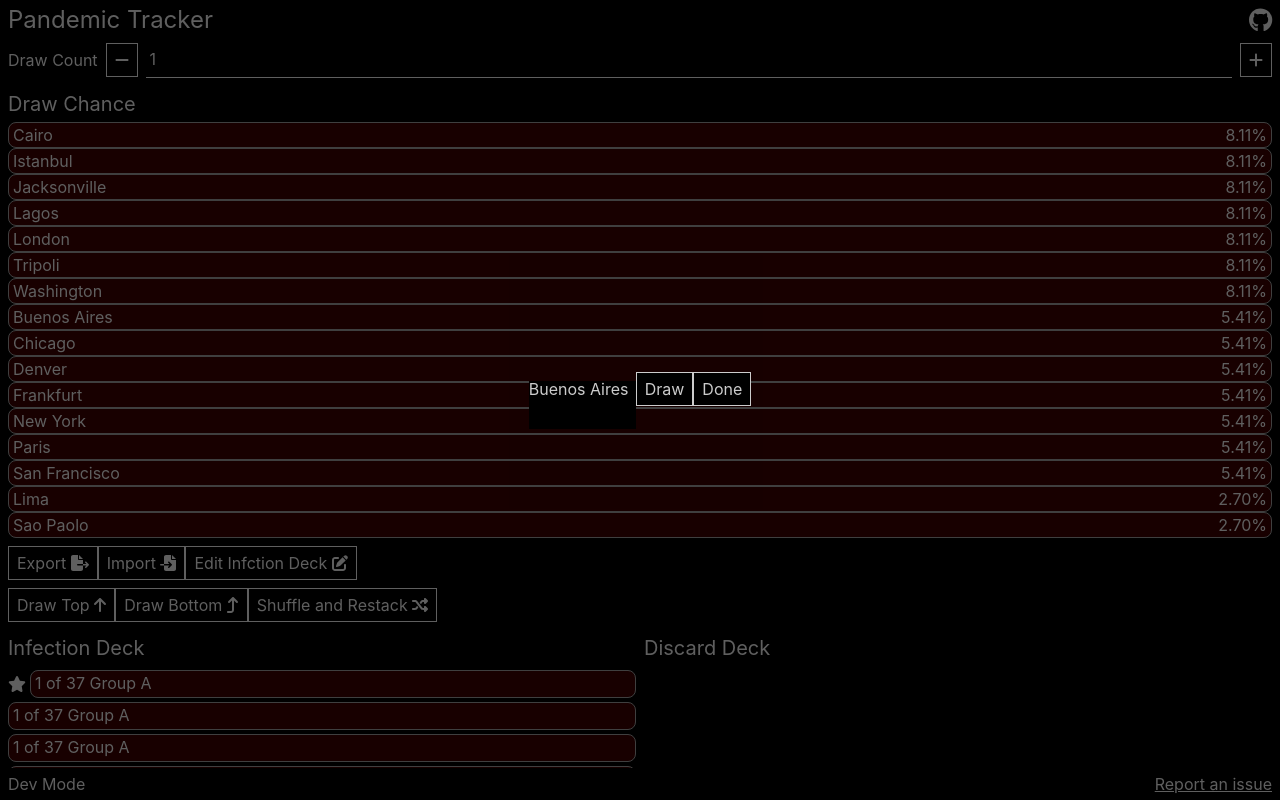
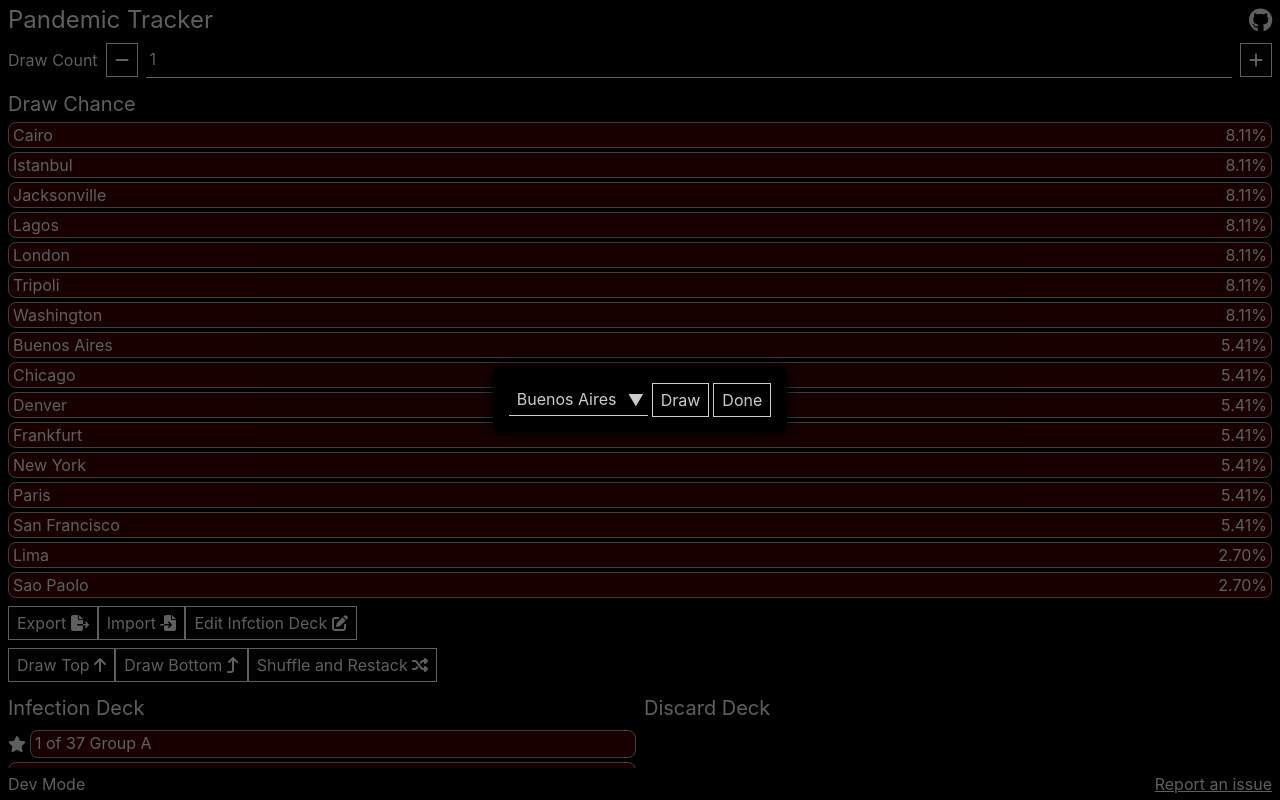
Before and after one commit to OldStarchy/pandemic_tracker, a React (Create React App) app: page / in a window 1280 px wide. Both pictures are taken after a click on the button "Draw Bottom". Built offline with nearby package versions, Linux system fonts and the light colour scheme.

Commit message:
fix: form and popup style fixes

```diff
--- a/src/App.tsx
+++ b/src/App.tsx
@@ -10,7 +10,7 @@ import {
 	faShuffle,
 	faStar,
 } from '@fortawesome/free-solid-svg-icons';
-import { FontAwesomeIcon } from '@fortawesome/react-fontawesome';
+import {FontAwesomeIcon} from '@fortawesome/react-fontawesome';
 import {
 	Dispatch,
 	SetStateAction,
@@ -20,17 +20,18 @@ import {
 	useState,
 } from 'react';
 import './App.css';
-import { CardBase } from './components/CardBase';
-import { DeckView } from './components/DeckView';
-import { Popup } from './components/Popup';
-import { Button } from './components/common/Button';
-import { Input } from './components/common/Input';
-import { H2 } from './components/common/Typography';
-import { cities } from './data/cities';
-import { Assortment, IAssortment } from './lib/Assortment';
-import { Card } from './lib/Card';
-import { Deck, IPossibleCard, IReadonlyPossibleCard } from './lib/Deck';
-import { useMutable } from './lib/Mutable';
+import {CardBase} from './components/CardBase';
+import {DeckView} from './components/DeckView';
+import {Popup} from './components/Popup';
+import {Button} from './components/common/Button';
+import {Input} from './components/common/Input';
+import {Select} from './components/common/Select';
+import {H2} from './components/common/Typography';
+import {cities} from './data/cities';
+import {Assortment, IAssortment} from './lib/Assortment';
+import {Card} from './lib/Card';
+import {Deck, IPossibleCard, IReadonlyPossibleCard} from './lib/Deck';
+import {useMutable} from './lib/Mutable';
 
 const cityCards = Object.keys(cities).map((city) => Card.get({ name: city }));
 const shuffledCityCards = new Assortment(
@@ -185,7 +186,13 @@ function App() {
 			</section>
 			<section>
 				<H2>Draw Chance</H2>
-				<ol>
+				<ol
+					style={{
+						display: 'flex',
+						flexDirection: 'column',
+						gap: '0.25rem',
+					}}
+				>
 					{cardDrawProbabilities.map(
 						({ card, probability }, index) => {
 							const color = [...colors.entries()]
@@ -397,23 +404,32 @@ function App() {
 						infectionDeck.name = json.name;
 						setEditDeckFormVisible(false);
 					}}
+					style={{
+						flexDirection: 'column',
+					}}
 				>
 					<textarea
 						value={editDeckData}
-						style={{ width: '90vw', height: '80vh' }}
+						style={{
+							width: '90vw',
+							height: '80vh',
+							background: '#222',
+						}}
 						onChange={(e) => {
 							setEditDeckData(e.target.value);
 						}}
 					></textarea>
-					<button type="submit">Save</button>
-					<button
+					<div>
+						<Button type="submit">Save</Button>
+						<Button
 							type="button"
 							onClick={() => {
 								setEditDeckFormVisible(false);
 							}}
 						>
 							Cancel
-					</button>
+						</Button>
+					</div>
 				</form>
 			</Popup>
 			<Popup visible={topDrawFormVisible}>
@@ -497,7 +513,7 @@ function SelectCardForm({
 				onSelectCard(card);
 			}}
 		>
-			<select
+			<Select
 				value={cardName}
 				onChange={(e) => {
 					setCardName(e.target.value);
@@ -508,7 +524,7 @@ function SelectCardForm({
 						{card.name}
 					</option>
 				))}
-			</select>
+			</Select>
 			<Button type="submit">Draw</Button>
 			<Button type="button" onClick={onCancel}>
 				Done
--- a/src/components/Popup.tsx
+++ b/src/components/Popup.tsx
@@ -20,7 +20,16 @@ export function Popup({
 				alignItems: 'center',
 			}}
 		>
-			{children}
+			<div
+				style={{
+					background: 'black',
+					padding: '1rem',
+					borderRadius: '0.5rem',
+					boxShadow: '0 0 1rem black',
+				}}
+			>
+				{children}
+			</div>
 		</div>
 	);
 }
--- a/src/components/common/Button.tsx
+++ b/src/components/common/Button.tsx
@@ -8,6 +8,7 @@ const StyledButton = styled.button`
 	align-items: center;
 	border: 1px solid currentColor;
 	line-height: 1;
+	background-color: black;
 
 	&:disabled {
 		color: gray;
--- a/src/components/common/Input.tsx
+++ b/src/components/common/Input.tsx
@@ -14,9 +14,6 @@ const StyledInput = styled.input`
 	}
 `;
 
-export function Input({
-	children,
-	...props
-}: React.JSX.IntrinsicElements['input']) {
+export function Input(props: React.JSX.IntrinsicElements['input']) {
 	return <StyledInput {...props} />;
 }
--- /dev/null
+++ b/src/components/common/Select.tsx
@@ -0,0 +1,39 @@
+import React from 'react';
+import styled from 'styled-components';
+
+const StyledSelect = styled.select`
+	display: inline-block;
+	padding: 0.5rem 1.5rem 0.5rem 0.5rem;
+	justify-content: center;
+	align-items: center;
+	color: inherit;
+	border-bottom: 1px solid currentColor;
+
+	&:disabled {
+		color: gray;
+	}
+`;
+
+const StyledBox = styled.div`
+	display: inline-block;
+	position: relative;
+	background-color: black;
+
+	&::after {
+		content: '▼';
+		position: absolute;
+		right: 0.25rem;
+		top: 50%;
+		transform: translateY(-50%);
+		width: 1rem;
+		height: 1rem;
+	}
+`;
+
+export function Select(props: React.JSX.IntrinsicElements['select']) {
+	return (
+		<StyledBox>
+			<StyledSelect {...props} />
+		</StyledBox>
+	);
+}
--- a/src/index.css
+++ b/src/index.css
@@ -27,14 +27,14 @@ input,
 textarea,
 select,
 button {
+	color: inherit;
 	background: black;
-	color: inherit;
 }
 
-textarea,
-select {
+textarea {
 	min-width: 3rem;
 	min-height: 3rem;
+	line-height: 1.25;
 }
 
 input[type='checkbox'] {
@@ -46,6 +46,11 @@ button:not(:disabled) {
 	cursor: pointer;
 }
 
+form {
+	display: flex;
+	gap: 0.25rem;
+}
+
 ul,
 ol {
 	list-style-type: none;
```
Lines whose indentation alone changed are shown as unchanged.
